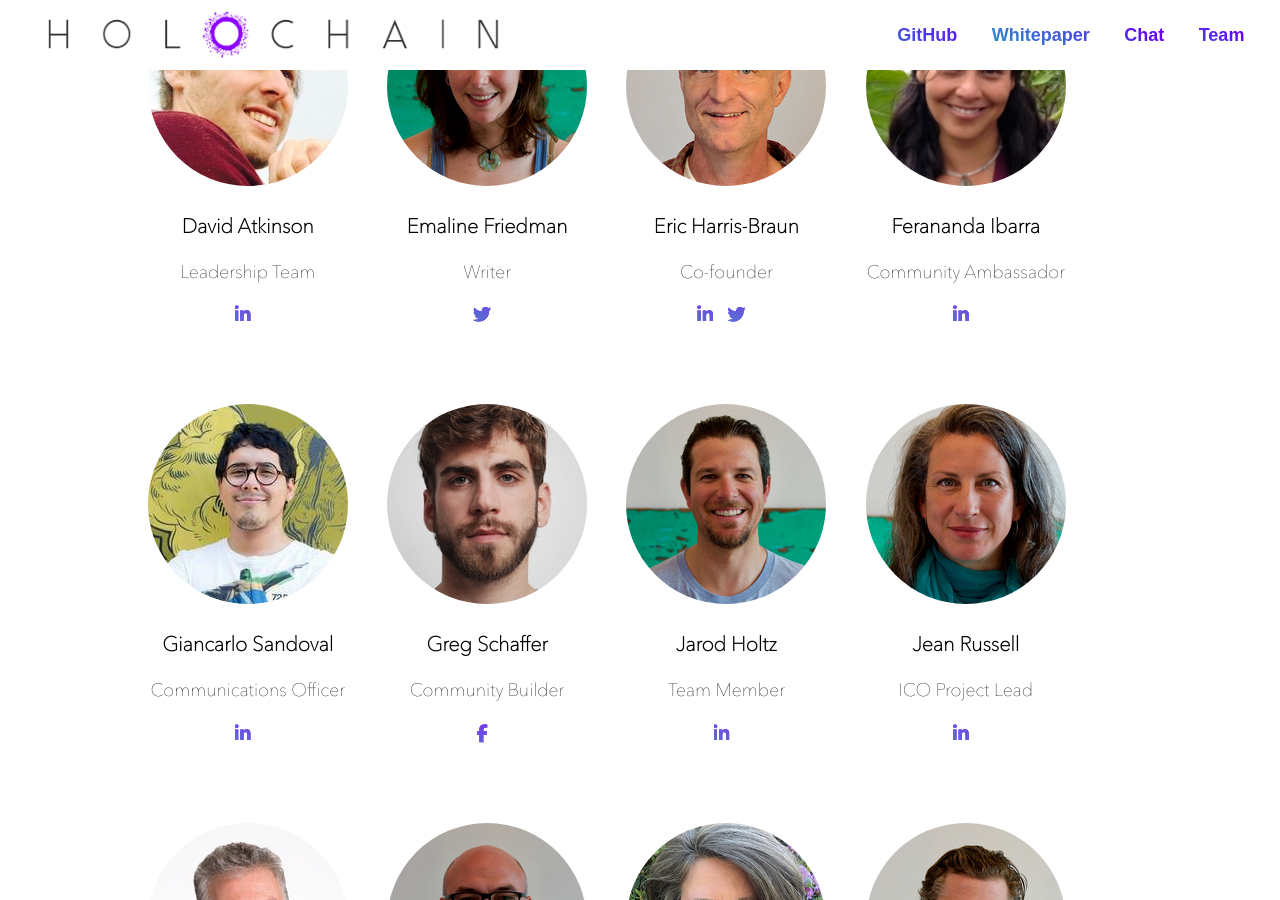
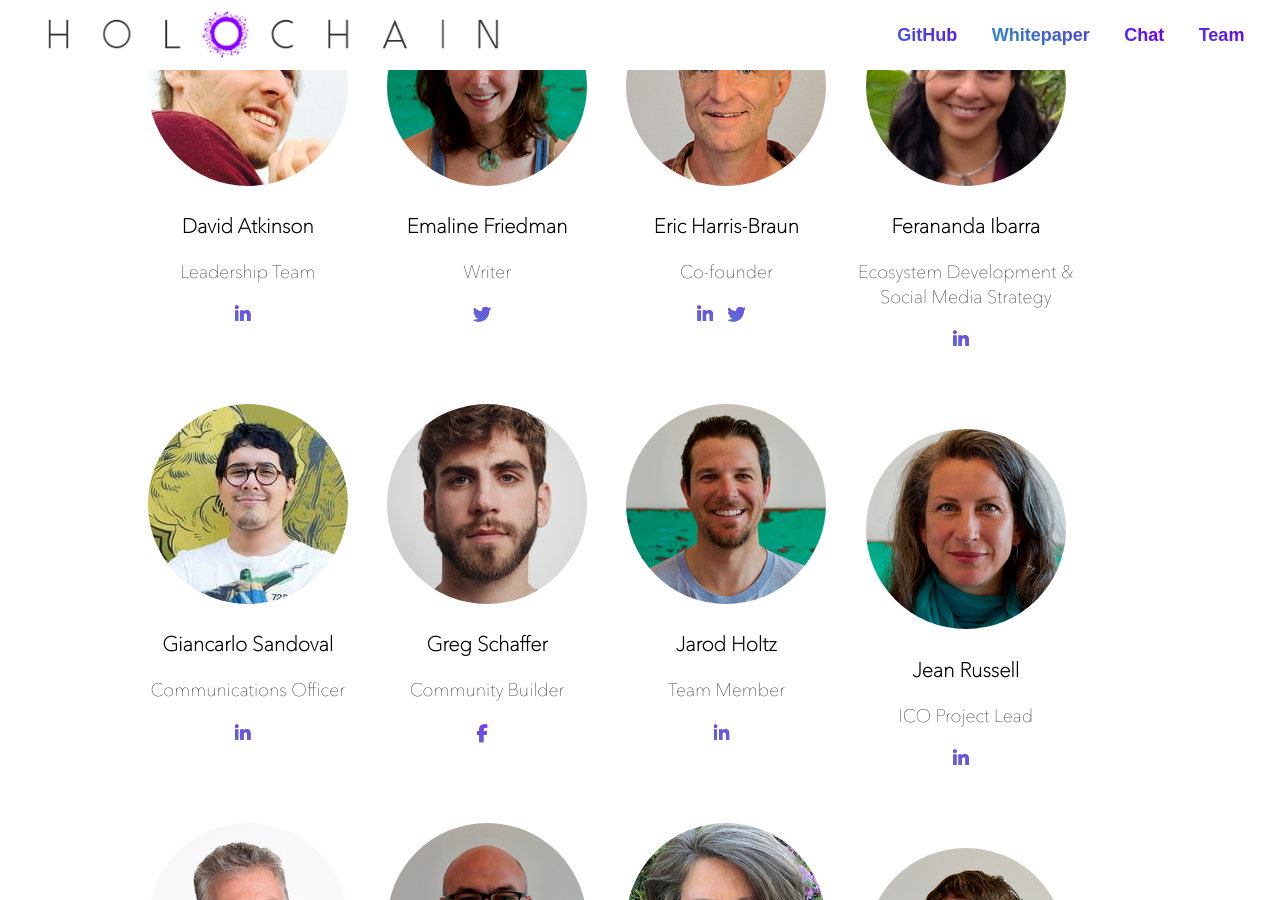
Before and after one commit to holochain/website, a Jekyll site: the page built from team.html, in a window 1280 px wide and 900 px high, scrolled down 991 px. Built offline with Jekyll 4.4.1, drawn with Linux system fonts in a browser that asks for light colours; nearby versions of some CDN libraries.

Commit message:
Ferananda Title update
Fer has requested her title change to `Ecosystem Development & Social Media Strategy` from 'Community Ambassador'

```diff
--- a/_team_members/ferananda.html
+++ b/_team_members/ferananda.html
@@ -1,6 +1,6 @@
 ---
 name: Ferananda Ibarra
-job_title: Community Ambassador
+job_title: Ecosystem Development & Social Media Strategy
 linkedin: https://www.linkedin.com/in/ferananda/
 photo:
   url: "/assets/images/team/Fer_smile_green.png"
```
